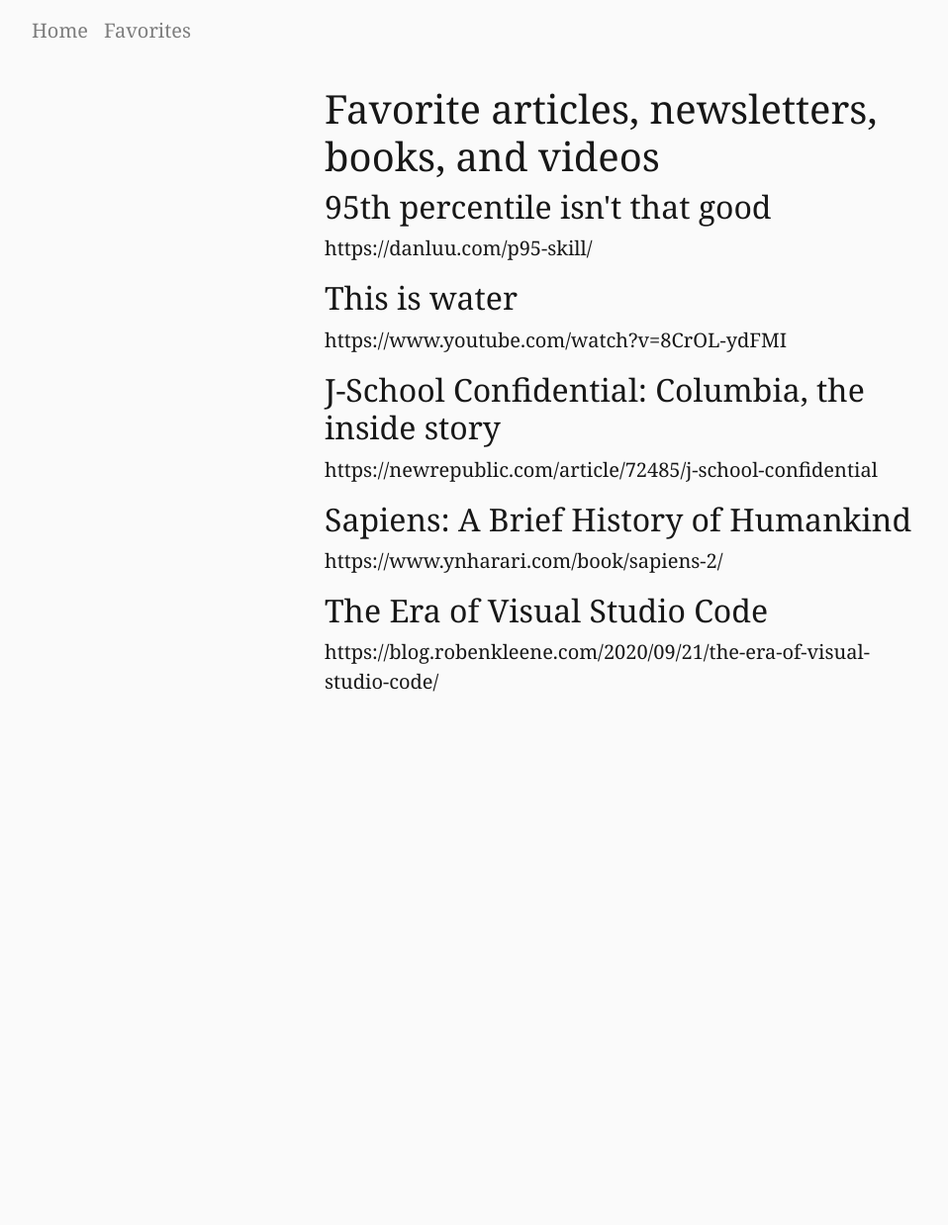
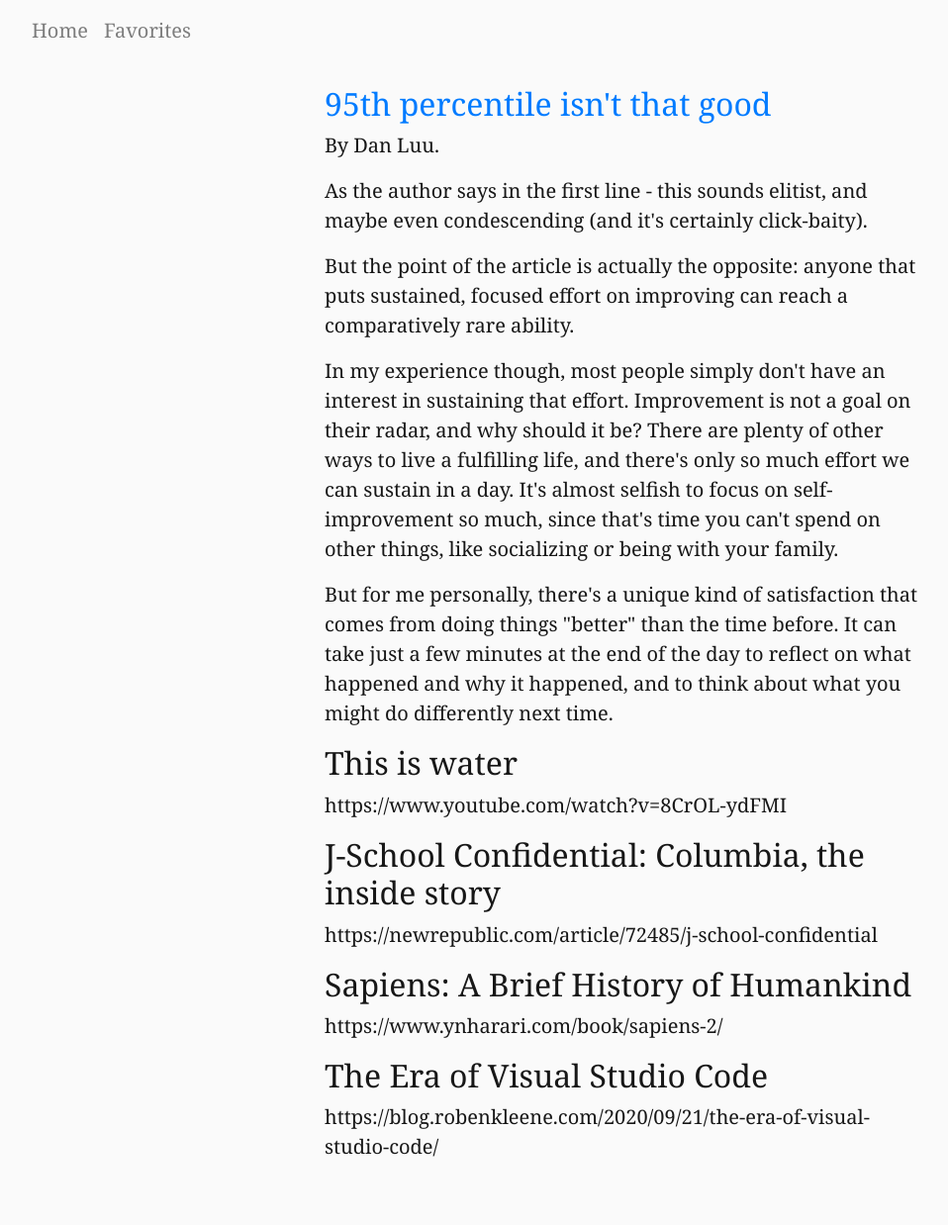
Before and after one commit to tjwaterman99/tjwaterman99, an MkDocs documentation site: the page built from docs/favorites.md, in a window 1280 px wide. Shown: the whole page at 99% size, without its empty margins (7-965 px from the left). Built offline with MkDocs 1.6.1, drawn with Linux system fonts in a browser that asks for light colours; nearby versions of some CDN libraries; before the commit the page ends 900 px from its top, so only the background shows below that.

Commit message:
WIP updates to favorites

```diff
--- a/docs/favorites.md
+++ b/docs/favorites.md
@@ -1,8 +1,14 @@
-# Favorite articles, newsletters, books, and videos
+## [95th percentile isn't that good](https://danluu.com/p95-skill/)
 
-## 95th percentile isn't that good
+By Dan Luu.
 
-https://danluu.com/p95-skill/
+As the author says in the first line - this sounds elitist, and maybe even condescending (and it's certainly click-baity).
+
+But the point of the article is actually the opposite: anyone that puts sustained, focused effort on improving can reach a comparatively rare ability.
+
+In my experience though, most people simply don't have an interest in sustaining that effort. Improvement is not a goal on their radar, and why should it be? There are plenty of other ways to live a fulfilling life, and there's only so much effort we can sustain in a day. It's almost selfish to focus on self-improvement so much, since that's time you can't spend on other things, like socializing or being with your family.
+
+But for me personally, there's a unique kind of satisfaction that comes from doing things "better" than the time before. It can take just a few minutes at the end of the day to reflect on what happened and why it happened, and to think about what you might do differently next time.
 
 ## This is water
 
```
